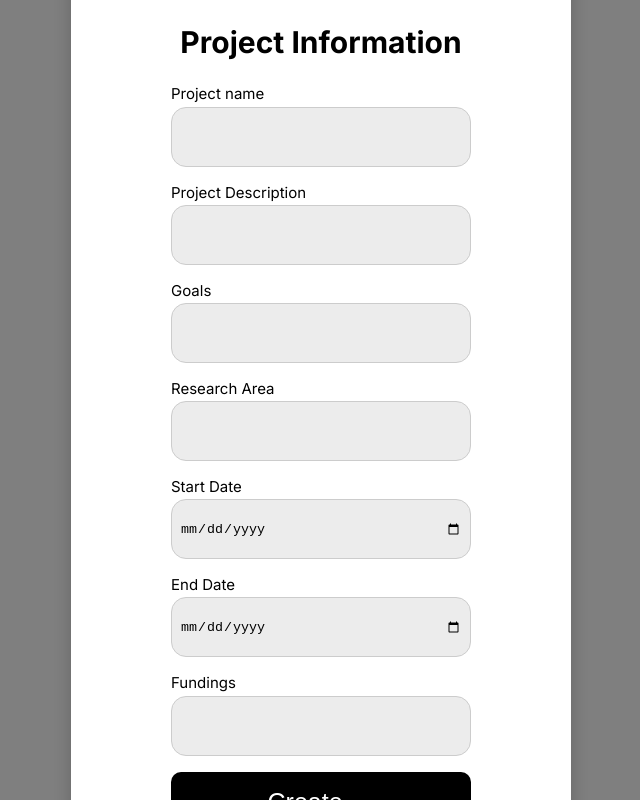
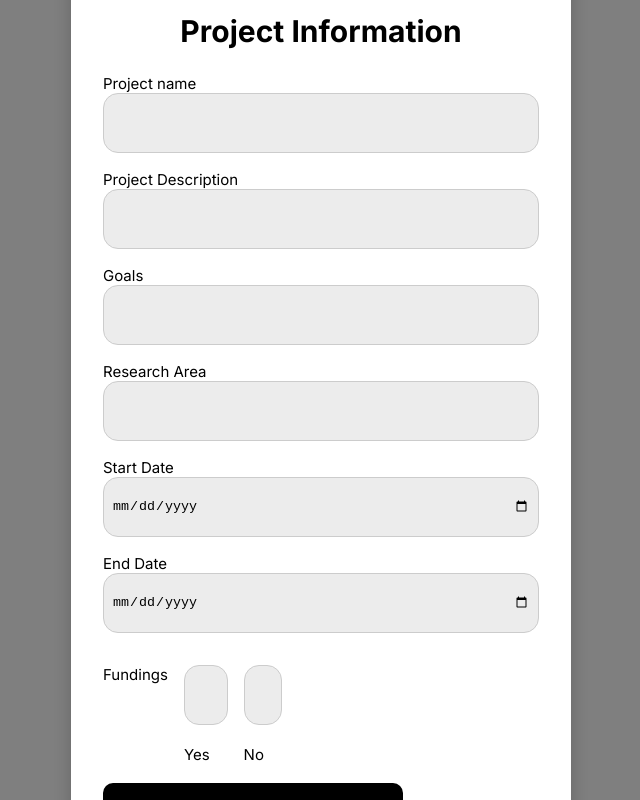
Before and after one commit to ilyKenta/ThinkSync, a Next.js app in the folder frontend/: page /create-project in a window 1280 px wide. Shown: the whole page, without its empty margins (319-959 px from the left). Built offline with nearby package versions, Linux system fonts and the light colour scheme.

Commit message:
tried adding radio buttons, getting an error

```diff
--- a/frontend/src/app/create-project/createForm.tsx
+++ b/frontend/src/app/create-project/createForm.tsx
@@ -19,7 +19,7 @@ export default function CreateForm({ onClose, onCreate }: CreateFormProps) {
   const [research_areas, setResArea] = useState("");
   const [start_date, setStart] = useState("");
   const [end_date, setEnd] = useState("");
-  const [funding_available, setFunding] = useState("");
+  const [funding_available, setFunding] = useState<boolean | null>(null);
 
   const handleSubmit = async (e: React.FormEvent) => {
     e.preventDefault();
@@ -126,14 +126,32 @@ export default function CreateForm({ onClose, onCreate }: CreateFormProps) {
             onChange={(e) => setEnd(e.target.value)}
             required
           />
-          <label htmlFor="setFunding">Fundings</label>
-          <input
-            type="number"
-            id="setFunding"
-            value={funding_available}
-            onChange={(e) => setFunding(e.target.value)}
-            required
-          />
+          <section className={styles.radioContainer}>
+            <label>Fundings</label>
+            <label>
+              <input
+                type="radio"
+                name="funding"
+                value="true"
+                className={styles.radioInput}
+                checked={funding_available === true}
+                onChange={() => setFunding(true)}
+              />
+              Yes
+            </label>
+
+            <label>
+              <input
+                type="radio"
+                name="funding"
+                value="false"
+                className={styles.radioInput}
+                checked={funding_available === false}
+                onChange={() => setFunding(false)}
+              />
+              No
+            </label>
+          </section>
 
           <button type="submit" aria-label="submit information">
             Create →
--- a/frontend/src/app/create-project/page.module.css
+++ b/frontend/src/app/create-project/page.module.css
@@ -7,8 +7,8 @@
 }
 
 .createBox {
-  max-width: var(--card-width);
-  min-height: var(--card-height);
+  max-width: 600px;
+  min-height: 600px;
   margin: 4rem auto;
   padding: 2rem;
   background: var(--box-color);
@@ -19,20 +19,22 @@
   justify-content: center;
   align-items: center;
   flex-direction: column;
-}
-.createForm {
-  display: flex;
-  flex-direction: column;
-  align-items: center;
+  background: var(--primary-color);
+  padding: 2rem;
+  border-radius: 10px;
+  position: relative;
+  width: 500px;
+  max-width: 90%;
+  box-shadow: 0 0 20px rgba(0, 0, 0, 0.2);
 }
 
-.createForm label {
+.createBox label {
   align-self: flex-start;
   font-weight: var(--font-weight-regular);
   margin-bottom: 0.2rem;
   font-size: 15px;
 }
-.createForm input {
+.createBox input {
   width: var(--input-fields-width);
   height: var(--input-fields-height);
   padding: 1rem;
@@ -41,7 +43,7 @@
   border: 1px solid #ccc;
   background-color: var(--box-color);
 }
-.createForm select {
+.createBox select {
   width: var(--input-fields-width);
   height: var(--input-fields-height);
   padding: 1rem;
@@ -94,27 +96,43 @@
   z-index: 999;
 }
 
-.createBox {
-  background: var(--primary-color);
-  padding: 2rem;
-  border-radius: 10px;
-  position: relative;
-  width: 500px;
-  max-width: 90%;
-  box-shadow: 0 0 20px rgba(0, 0, 0, 0.2);
-}
-
 .createForm input {
   width: 100%;
   padding: 0.5rem;
   margin-bottom: 1rem;
 }
 
-.button[type="submit"] {
-  padding: 0.6rem 1.2rem;
-  background: #0066ff;
-  color: white;
-  border: none;
-  border-radius: 5px;
+.radioContainer {
+  display: flex;
+  align-items: center;
+  gap: 1rem;
+  margin: 1rem 0;
   cursor: pointer;
 }
+
+.radioInput {
+  appearance: none; /* Remove default */
+  -webkit-appearance: none;
+  width: 16px;
+  height: 10px;
+  border: 2px solid #555;
+  border-radius: 100%;
+  position: relative;
+  transition: 0.2s all ease-in-out;
+}
+
+.radioInput:checked {
+  border-color: #000000;
+  background-color: #000000;
+}
+
+.radioInput:checked::after {
+  content: "";
+  position: absolute;
+  top: 3px;
+  left: 3px;
+  width: 6px;
+  height: 6px;
+  background-color: rgb(0, 0, 0);
+  border-radius: 50%;
+}
```
Also changed, not shown: frontend/src/app/dashboard1/page.tsx (+6 -2 lines).
